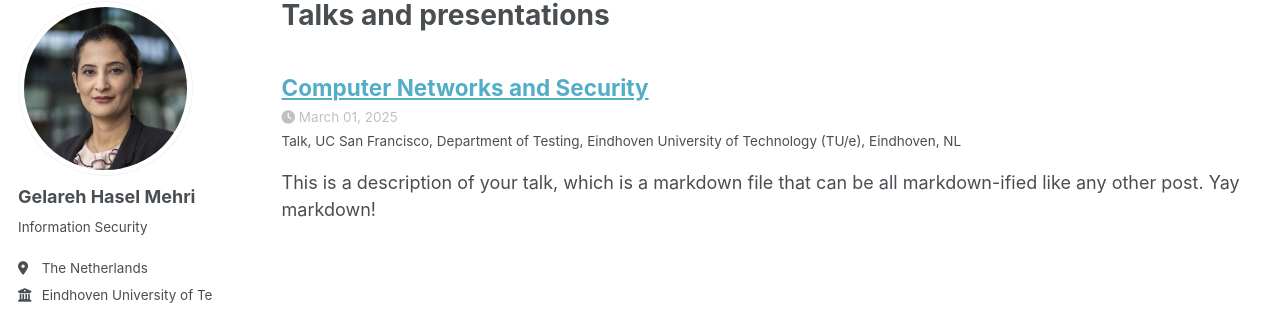
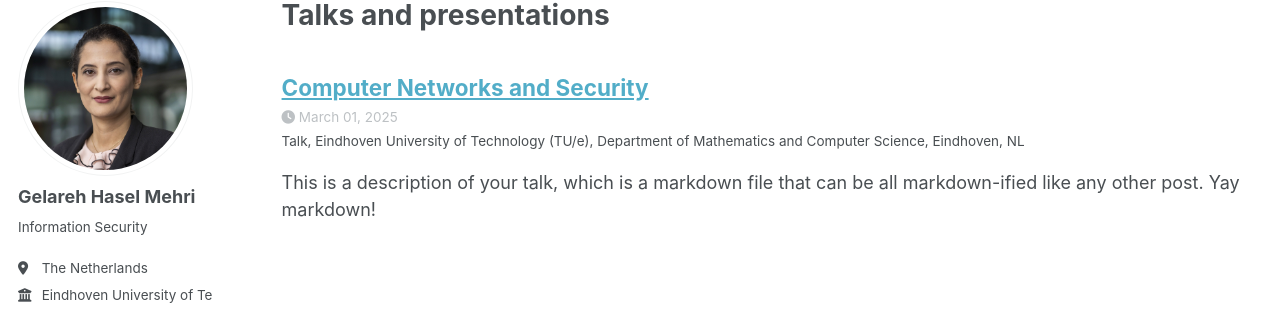
Before and after one commit to gelarehhaselmehri/gelarehhaselmehri.github.io, a Jekyll site: the page built from _pages/talks.html, in a window 1280 px wide. Shown: the part 100-417 px from the top of the page. Built offline with Jekyll 4.4.1, drawn with Linux system fonts in a browser that asks for light colours; some web fonts are replaced; a script bundle is joined from its source files by our own code; library files that are not in the unit come from our copies.

Commit message:
Change venue and location for talk on Computer Networks
Updated venue and location details for the talk.

```diff
--- a/_talks/2012-03-01-talk-1.md
+++ b/_talks/2012-03-01-talk-1.md
@@ -2,9 +2,9 @@
 title: "Computer Networks and Security"
 collection: talks
 type: "Talk"
-venue: "UC San Francisco, Department of Testing"
+venue: "Eindhoven University of Technology (TU/e), Department of Mathematics and Computer Science"
 date: March 2025
-location: "Eindhoven University of Technology (TU/e), Eindhoven, NL"
+location: "Eindhoven, NL"
 ---
 
 This is a description of your talk, which is a markdown file that can be all markdown-ified like any other post. Yay markdown!
```
